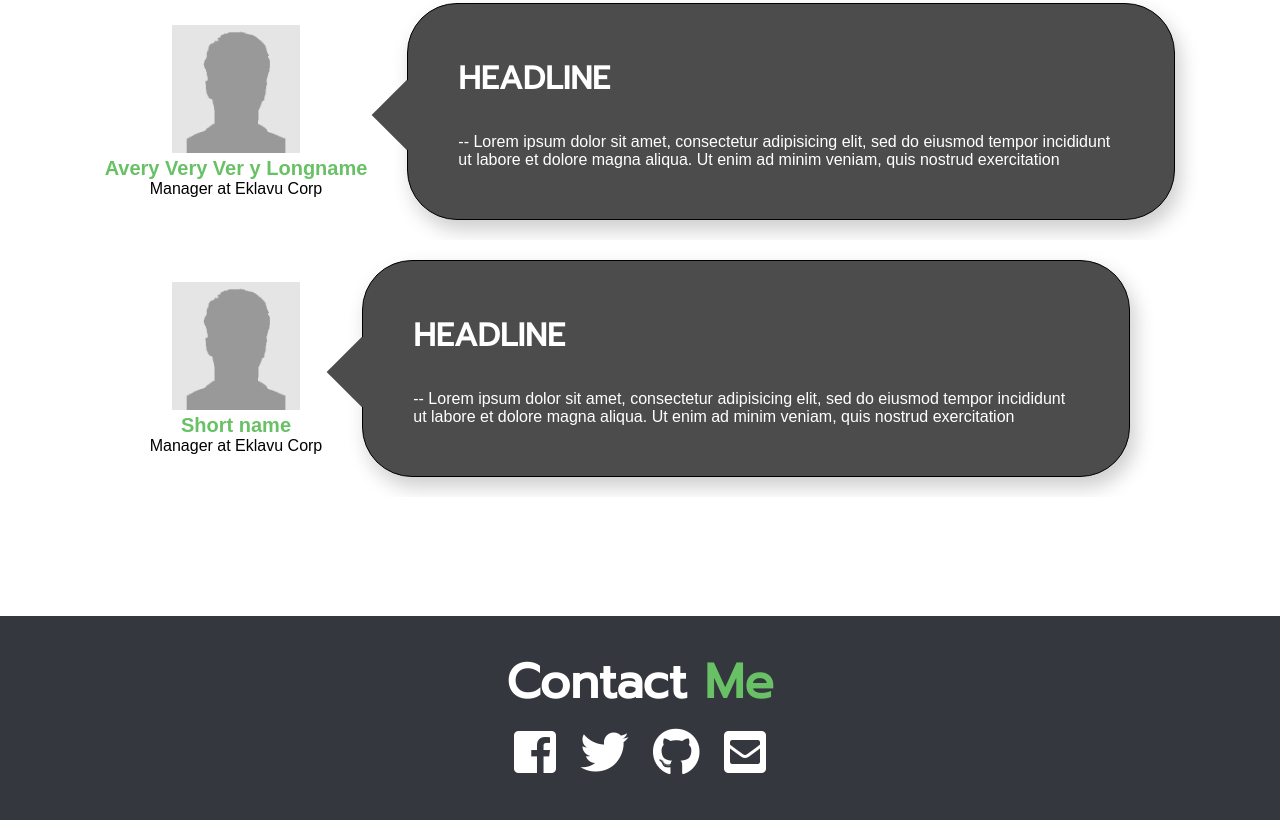
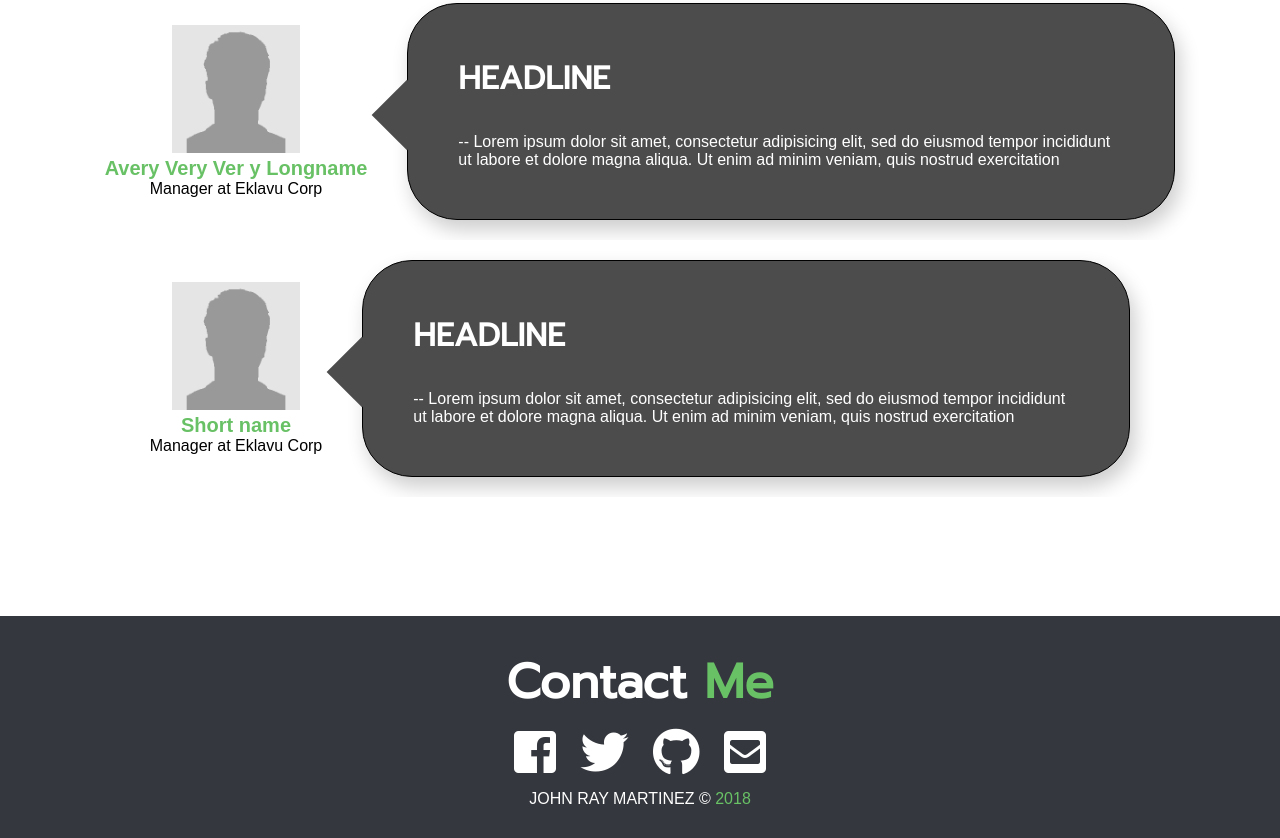
Before and after one commit to john-martinez/john-martinez.github.io, a plain HTML site: page index.html in a window 1280 px wide. Shown: the part 4788-5626 px from the top of the page. Drawn offline with Linux system fonts and the light colour scheme; a web font is replaced by a local one.

Commit message:
add copyright

```diff
--- a/index.html
+++ b/index.html
@@ -231,6 +231,7 @@
 				<a class="fab fa-twitter" href="https://twitter.com/jorcrates" target="_blank" title="Link to my twitter account"></a>
 				<a class="fab fa-github" target="_blank" href="https://github.com/john-martinez" title="Link to my github account"></a>
 				<a id="emailCopy" class="fas fa-envelope-square" title="Copy e-mail addresses to Clipboard"></a>
+				<p>JOHN RAY MARTINEZ © <span class="green">2018</span> </p>
 			</div>
 		</footer>
 		<script type="text/javascript" src="app.js"></script>
```
